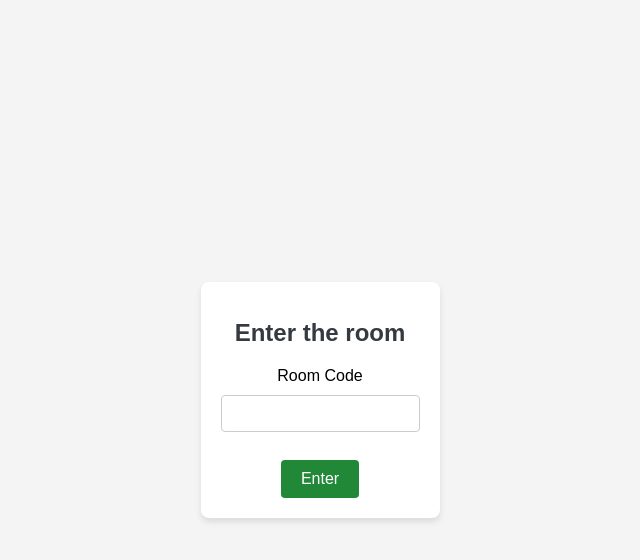
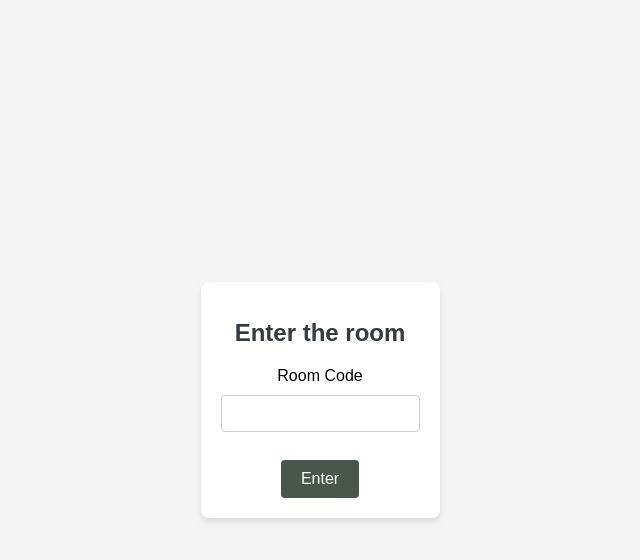
Before and after one commit to Bastaks14096/Classroom, a React (Create React App) app: page /teacher/Dashboard in a window 1280 px wide. In both pictures the pointer is over the button "Enter". Shown: the top 560 px of the page, without its empty margins (320-960 px from the left). Built offline with nearby package versions, Linux system fonts and the light colour scheme; the HTML template or start-up script is replaced by a standard one; a web font is replaced by a local one.

Commit message:
Update Dashboard.css

```diff
--- a/src/styles/Dashboard.css
+++ b/src/styles/Dashboard.css
@@ -64,5 +64,5 @@
 }
 
 .create-question-form button[type='submit']:hover {
-    background-color: #218838;
+    background-color: #49564c;
 }
```
